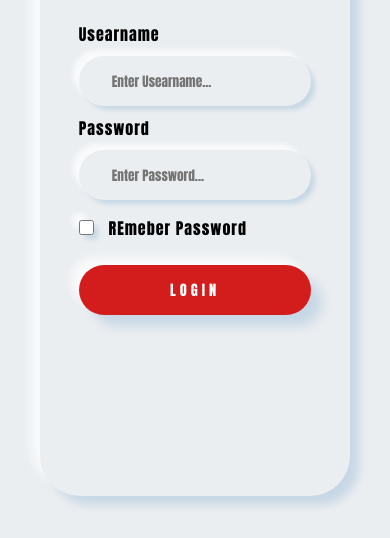
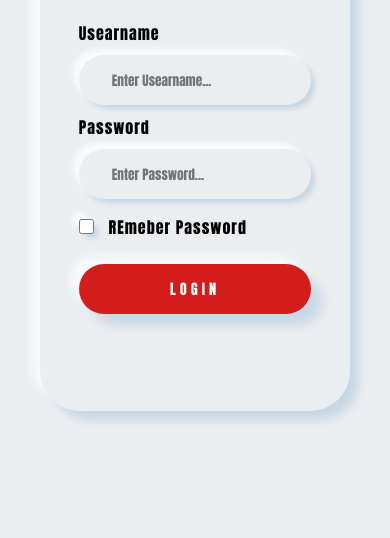
Before and after one commit to josiahsmejkal/PopTOP, a plain HTML site: page index.html in a window 390 px wide. Shown: the part 306-844 px from the top of the page. Drawn offline with Linux system fonts and the light colour scheme; a web font is replaced by a local one.

Commit message:
Update styles.css

```diff
--- a/styles.css
+++ b/styles.css
@@ -120,6 +120,8 @@ body{
     .container{
         display: 40px;
           margin: 40px;
+        width: 100%;
+        height: 70%;
 
     }
 
```
